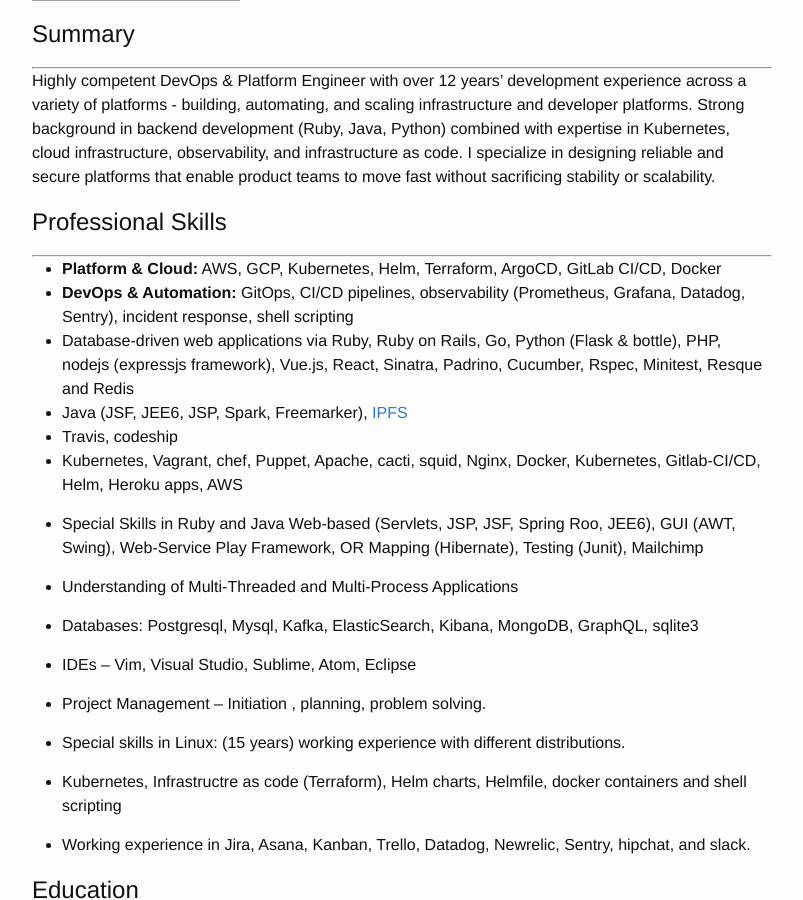
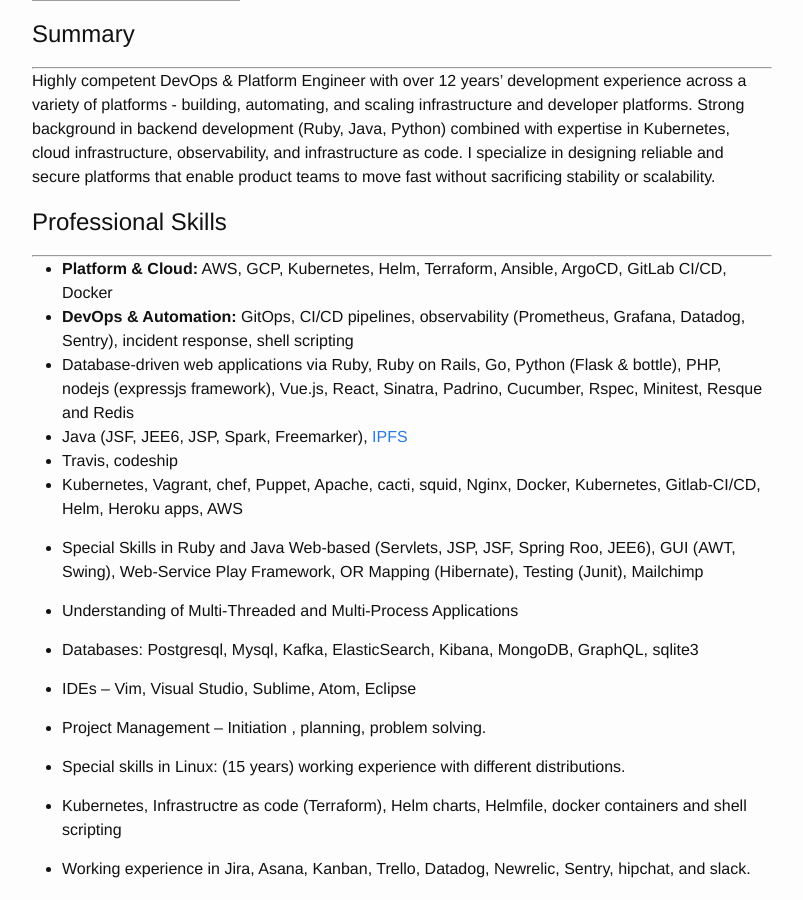
Before and after one commit to tokhi/tokhi.github.io, a Jekyll site: the page built from drzumy.markdown, in a window 1280 px wide and 900 px high, scrolled down 323 px. Shown: the whole window, without its empty margins (238-1041 px from the left). Built offline with Jekyll 4.4.1, drawn with Linux system fonts in a browser that asks for light colours; nearby versions of some CDN libraries; grey boxes are pictures that could not be loaded.

Commit message:
Update drzumy.markdown

```diff
--- a/drzumy.markdown
+++ b/drzumy.markdown
@@ -31,7 +31,7 @@
 # Professional Skills
 
 <hr>
-* <b>Platform & Cloud:</b> AWS, GCP, Kubernetes, Helm, Terraform, ArgoCD, GitLab CI/CD, Docker
+* <b>Platform & Cloud:</b> AWS, GCP, Kubernetes, Helm, Terraform, Ansible, ArgoCD, GitLab CI/CD, Docker
 * <b>DevOps & Automation:</b> GitOps, CI/CD pipelines, observability (Prometheus, Grafana, Datadog, Sentry), incident response, shell scripting
 * Database-driven web applications via Ruby, Ruby on Rails, Go, Python (Flask & bottle), PHP, nodejs (expressjs framework), Vue.js, React, Sinatra, Padrino, Cucumber, Rspec, Minitest, Resque and Redis
 * Java (JSF, JEE6, JSP, Spark, Freemarker), <a href="https://ipfs.io/ipfs/QmNhFJjGcMPqpuYfxL62VVB9528NXqDNMFXiqN5bgFYiZ1/its-time-for-the-permanent-web.html">IPFS</a>
```
